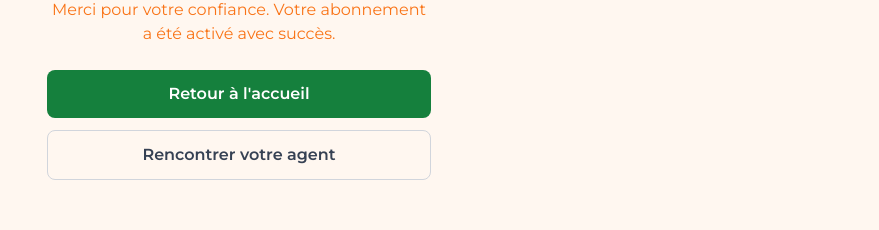
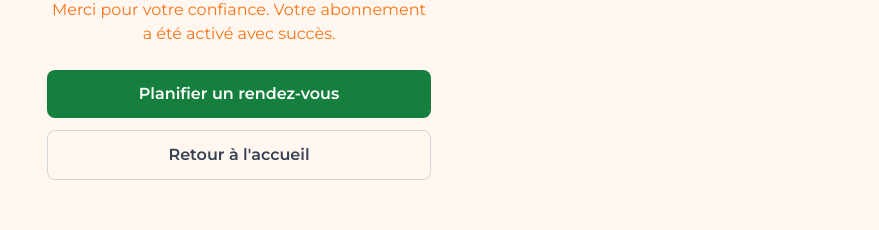
Before and after one commit to DigitariaWebs/Humanicia, a Next.js app: page /checkout/success in a window 1280 px wide. Shown: the part 381-611 px from the top of the page, without its empty margins (401-1280 px from the left). Built offline with nearby package versions, Linux system fonts and the light colour scheme.

Commit message:
Added calendly to the SuccessPage

```diff
--- a/src/app/checkout/success/page.tsx
+++ b/src/app/checkout/success/page.tsx
@@ -44,17 +44,19 @@ function CheckoutSuccessContent() {
 
         <div className="space-y-3">
           <Link
-            href="/"
+            href="https://calendly.com/your-calendly-link" // Replace with your actual Calendly link
+            target="_blank"
+            rel="noopener noreferrer"
             className="block w-full bg-[var(--color-brand)] text-white py-3 px-6 rounded-lg font-semibold hover:bg-[var(--color-brand-muted)] transition-colors"
           >
-            Retour à l&apos;accueil
+            Planifier un rendez-vous
           </Link>
 
           <Link
-            href="/#contact"
+            href="/"
             className="block w-full border border-gray-300 text-gray-700 py-3 px-6 rounded-lg font-semibold hover:bg-gray-50 hover:border-gray-400 transition-colors"
           >
-            Rencontrer votre agent
+            Retour à l&apos;accueil
           </Link>
         </div>
       </div>
```
